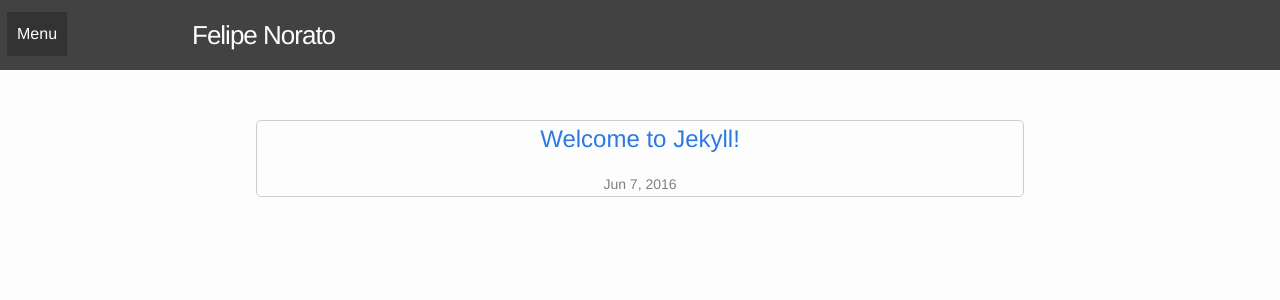
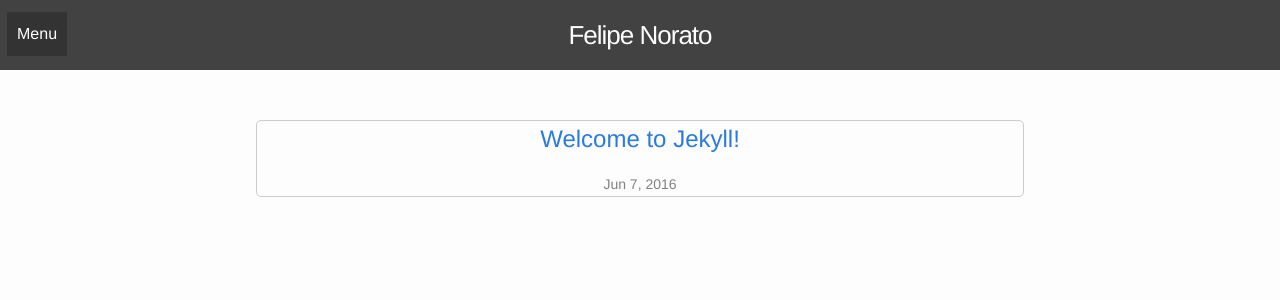
Before and after one commit to norato/norato.github.io, a Jekyll site: the page built from index.html, in a window 1280 px wide. Shown: the top 300 px of the page. Built offline with Jekyll 4.4.1, drawn with Linux system fonts in a browser that asks for light colours.

Commit message:
Some chages on nav and header

```diff
--- a/_includes/nav.html
+++ b/_includes/nav.html
@@ -1,7 +1,11 @@
 <input type="checkbox" id="menu-toggle">
 <nav class="menu">
   <ul>
-    <li><a href=""></a>Home</li>
-    <li><a href=""></a>About</li>
+    <li>
+      <a href="">Home</a>
+    </li>
+    <li>
+      <a href="">About</a>
+    </li>
   </ul>
 </nav>
--- a/_sass/_layout.scss
+++ b/_sass/_layout.scss
@@ -8,6 +8,8 @@
   background: $grey-color-dark;
   display: flex;
   align-items: center;
+  justify-content: center;
+
 }
 
 .site-title {
@@ -17,7 +19,6 @@
   letter-spacing: -1px;
   margin-bottom: 0;
   float: left;
-  margin-left: 15%;
 
   &,
   &:visited {
@@ -122,10 +123,10 @@
   bottom: 0;
   left: -250px;
   width: 250px;
-  background-color: #333;
+  background-color: rgba(0,0,0,0.7);
   transition: all 0.5s ease-out;
   ul {
-    margin-top: 20px;
+    margin-top: 66px;
     padding: 10px;
     list-style: none;
     li {
```
